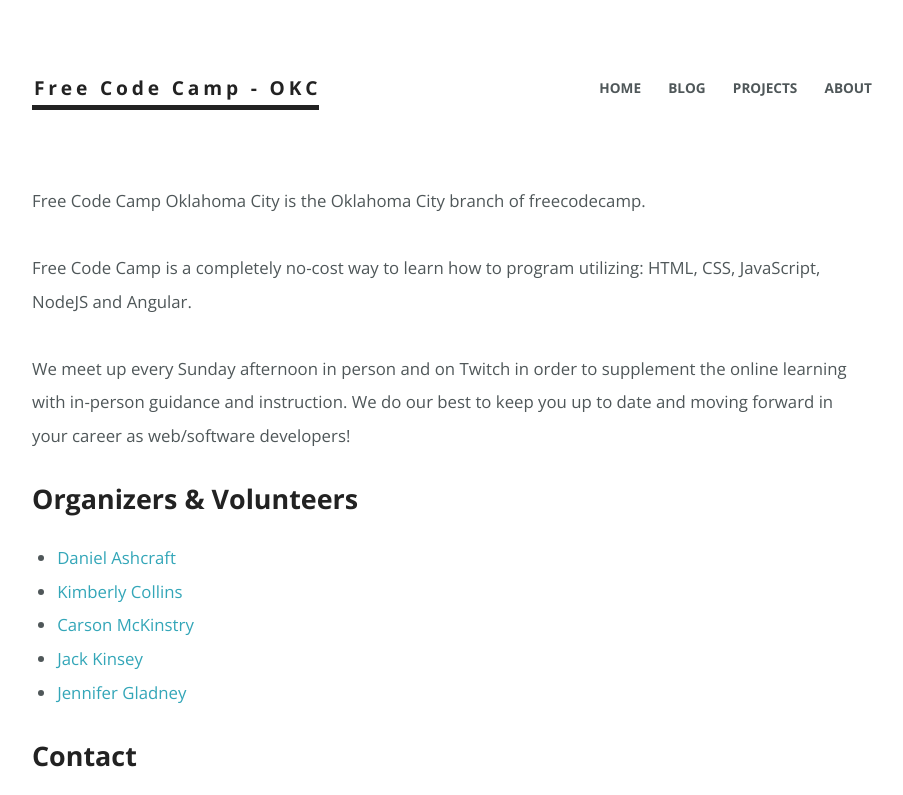
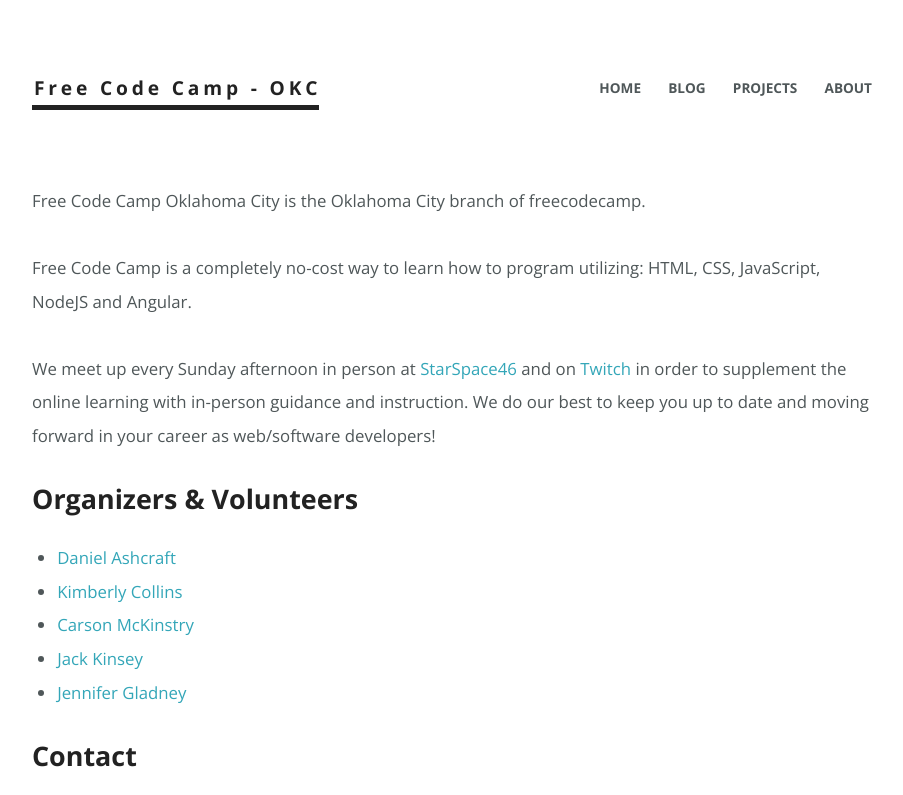
Before and after one commit to FreeCodeCampOKC/fccokc_web_legacy, a plain HTML site: page about/index.html in a window 1280 px wide. Shown: the top 795 px of the page, without its empty margins (188-1091 px from the left). Drawn offline with nearby package versions, Linux system fonts and the light colour scheme.

Commit message:
Update 07/31/2017 -- Added link for Twitch on Home/About; Added link for StarSpace on About

```diff
--- a/about/index.html
+++ b/about/index.html
@@ -53,7 +53,7 @@
                 <div class="entry-content">
                     <p>Free Code Camp Oklahoma City is the Oklahoma City branch of freecodecamp. <br><br>
                      Free Code Camp is a completely no-cost way to learn how to program utilizing: HTML, CSS, JavaScript, NodeJS and Angular.<br><br>
-                     We meet up every Sunday afternoon in person and on Twitch in order to supplement the online learning with in-person guidance and instruction. We do our best to keep you up to date and moving forward in your career as web/software developers! </p>
+                        We meet up every Sunday afternoon in person at <a href="https://www.starspace46.com/" target="_blank" title="StarSpace46" rel="external">StarSpace46</a> and on <a href="https://www.twitch.tv/techlahoma" target="_blank" title="Techlahoma Twitch" rel="external">Twitch</a> in order to supplement the online learning with in-person guidance and instruction. We do our best to keep you up to date and moving forward in your career as web/software developers! </p>
                     <h2 id="organizers-volunteers">Organizers &amp; Volunteers</h2>
                     <ul>
                         <li><a href="https://www.meetup.com/FreeCodeCampOKC/members/34480842/" target="_blank" rel="external">Daniel Ashcraft</a></li>
```
Also changed, not shown: index.html (+1 -1 lines).
